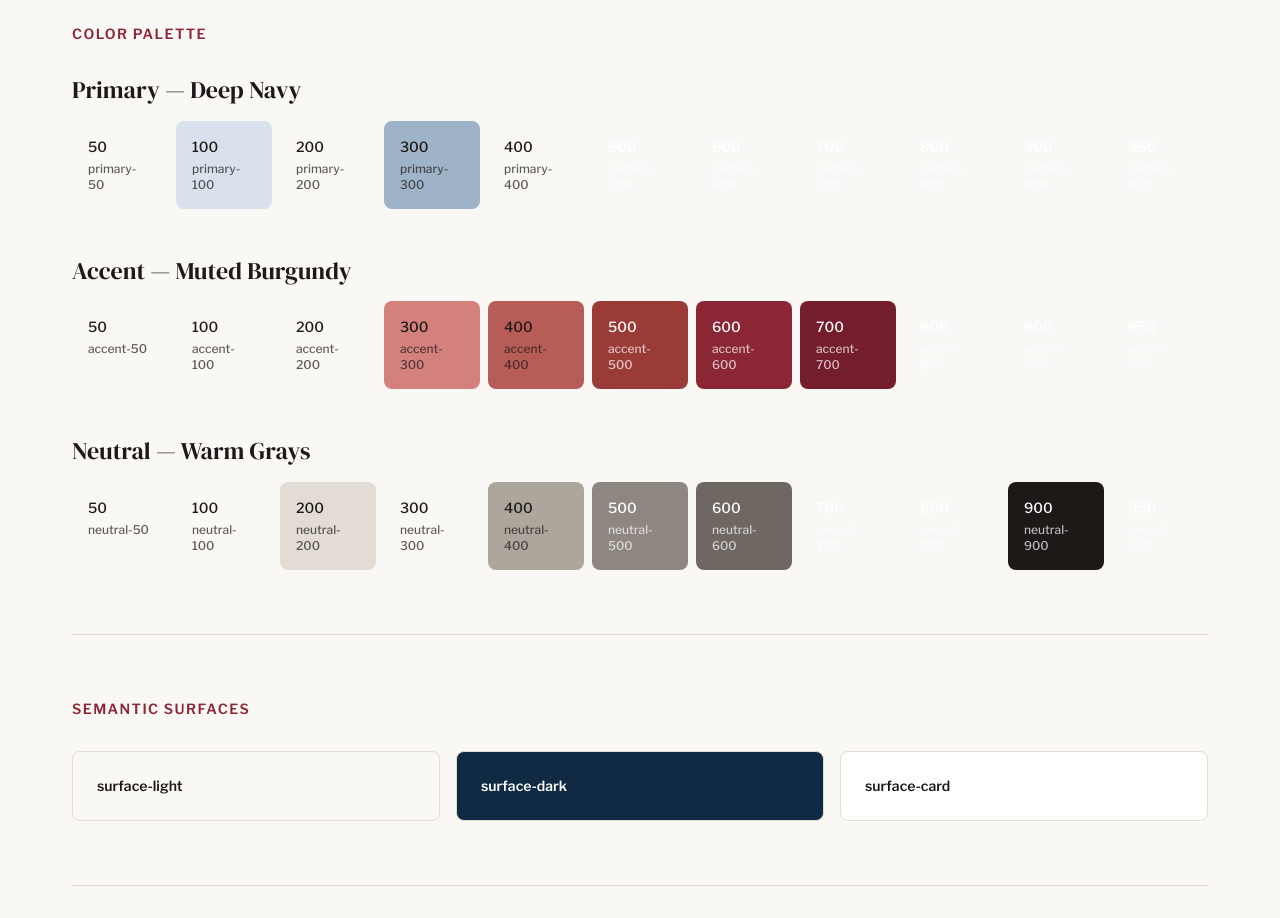
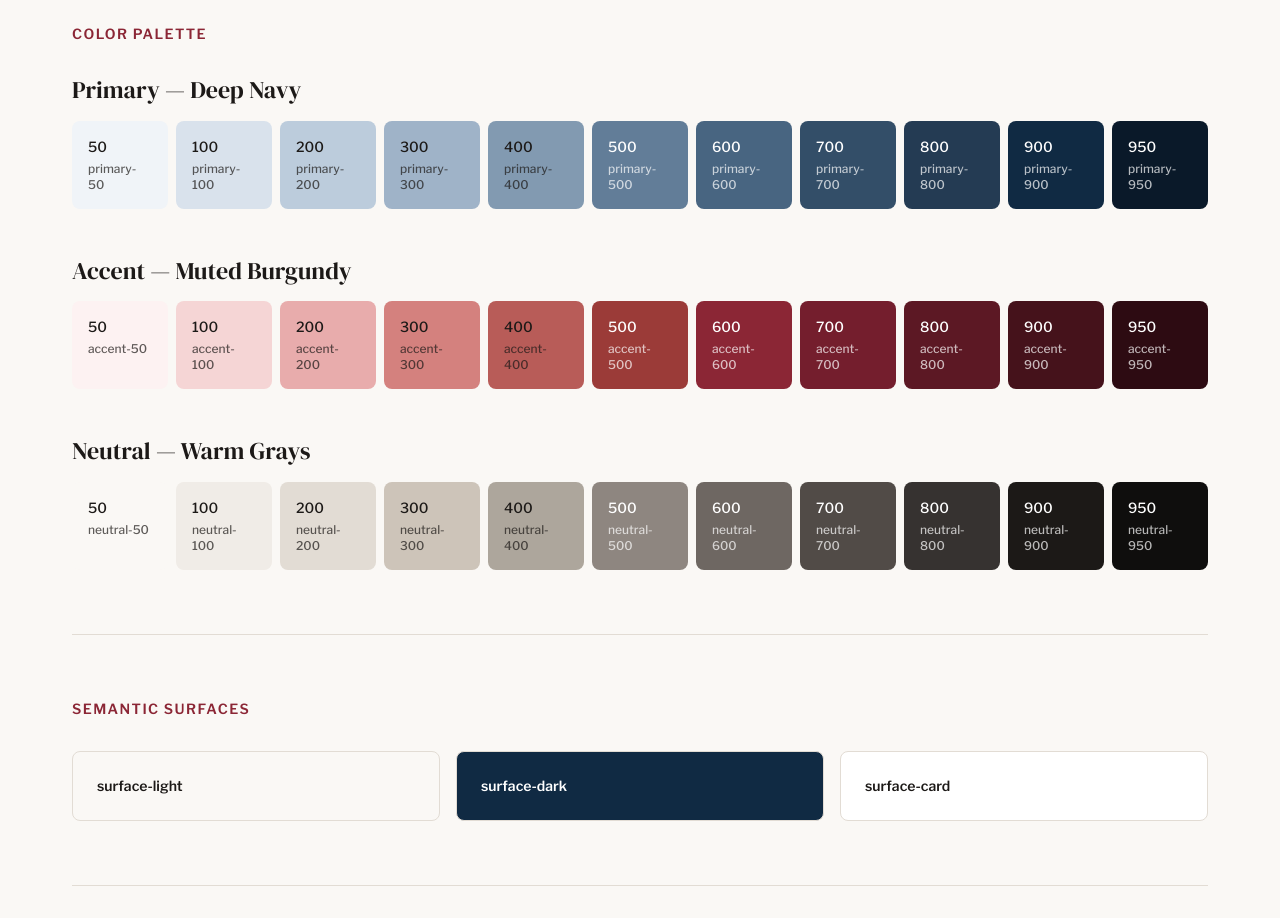
Before and after one commit to Shavss/innovia-website, a Next.js app: page / in a window 1280 px wide. Shown: the part 1300-2218 px from the top of the page. Built offline with nearby package versions, Linux system fonts and the light colour scheme.

Commit message:
fix: correct colour swatch var() references and update CLAUDE.md

```diff
--- a/src/app/page.js
+++ b/src/app/page.js
@@ -18,7 +18,7 @@ function ColorSwatch({ color, step }) {
     <div
       className="rounded-lg p-4 text-sm font-medium"
       style={{
-        backgroundColor: `var(--color-${color}-${step})`,
+        backgroundColor: `var(--${color}-${step})`,  // ← --primary-50, not --color-primary-50
         color: step >= 500 ? '#fff' : 'var(--foreground)',
       }}
     >
```
Also changed, not shown: 1 other file (tests, documents, lock files or other folders).
